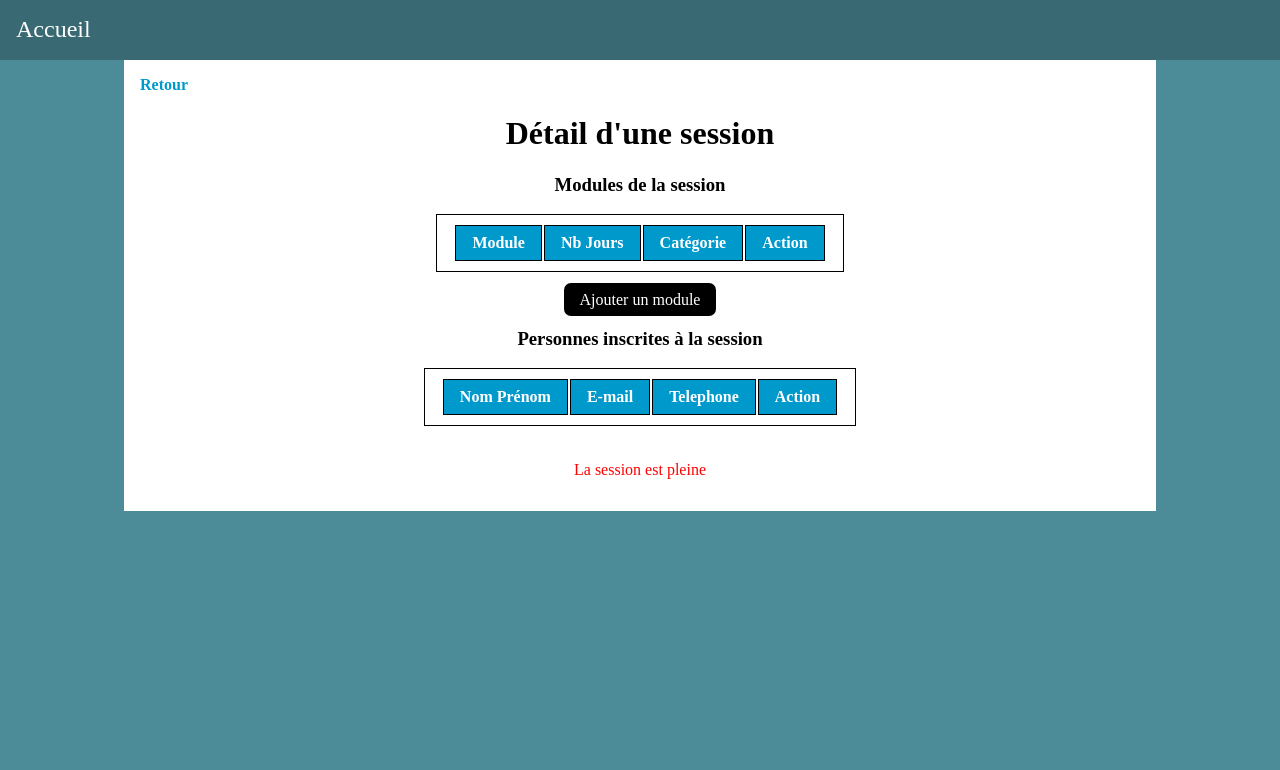
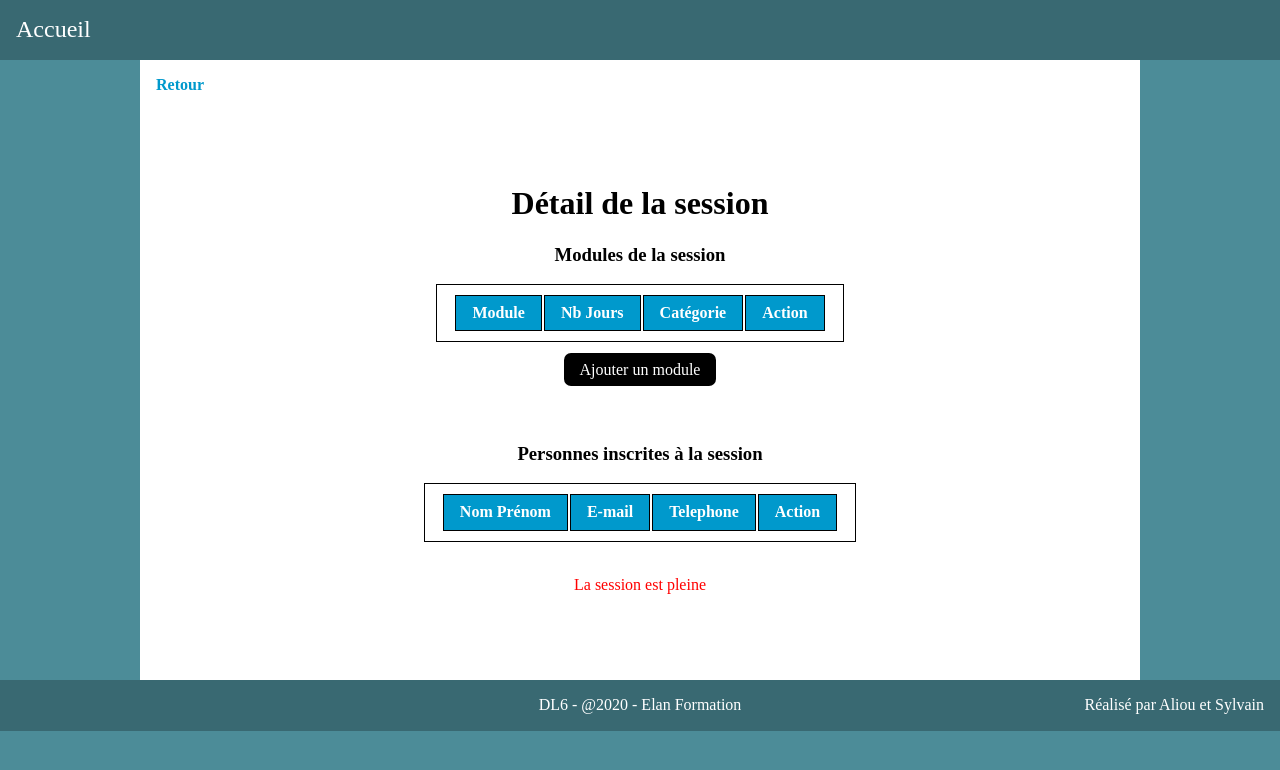
Before and after one commit to adiebate/GestionSession, a Symfony app: template templates/session/showOne.html.twig in a window 1280 px wide. Shown: the top 770 px of the page. Run offline with Twig, Linux system fonts and the light colour scheme; the template is opened without the code that fills it, so the values that code supplies are empty; some libraries are stand-ins or nearby versions.

Commit message:
Modif CSS, Footer

```diff
--- a/public/css/style.css
+++ b/public/css/style.css
@@ -3,16 +3,35 @@ body {
     color: white;
     font-size: 16px;
 }
-
+* {
+    box-sizing: border-box;
+}
 a {
     color: inherit;
     text-decoration: inherit;
 }
 
-header{
+header, footer{
     padding: 1em;
     background: rgba(0, 0, 0, 0.25);
 }
+footer{
+    position: relative;
+    text-align: center;
+}
+footer p{
+    margin: 0;
+}
+.absolute{
+    position: absolute;
+    right: 1em;
+    top:1em;
+}
+
+figure{
+    margin: 70px;
+}
+
 
 nav a {
     font-size: 1.5em;
@@ -67,7 +86,11 @@ table, th, td {
       margin: auto;
       background-color: white;
       color: black;
-      padding: 1em;
+      padding: 1em 1em 70px 1em ;
+  }
+
+  h1{
+      padding-top: 70px;
   }
 
   .flex{
@@ -144,3 +167,6 @@ form ul{
     padding-left:0;
 
 }
+.mt4{
+    margin-top: 4em;
+}
--- a/src/Controller/SessionController.php
+++ b/src/Controller/SessionController.php
@@ -171,10 +171,10 @@ class SessionController extends AbstractController
         if($form->isSubmitted() && $form->isValid()) {
 
             $entityManager->flush();
-
+            $this->addFlash("success", "La session a bien été modifié !");
             return $this->redirectToRoute("session_index");
         }
-        $this->addFlash("success", "La session a bien été modifié !");
+
         return $this->render('session/sessionForm.html.twig', [
             "session_form" => $form->createView()
         ]);
--- a/src/Entity/Stagiaire.php
+++ b/src/Entity/Stagiaire.php
@@ -96,7 +96,7 @@ class Stagiaire
 
     public function getFullName(){
 
-        return $this->prenom." ".$this->nom;
+        return mb_strtoupper($this->nom)." ".$this->prenom;
     }
 
     public function getDateNaissance(): ?\DateTimeInterface
--- a/src/Form/AjoutSessionFormType.php
+++ b/src/Form/AjoutSessionFormType.php
@@ -22,8 +22,8 @@ class AjoutSessionFormType extends AbstractType
 
                 'query_builder' => function (SessionRepository $er) {
 
-                    $qb = $er->createQueryBuilder('se');
-                    return $qb->where($qb->expr()->gt('se.nbPlaces', $qb->expr()->count('se.stagiaires')))
+                    $qb = $er->createQueryBuilder('se')
+                    // return $qb->where($qb->expr()->gt('se.nbPlaces', $qb->expr()->count('se.stagiaires')))
                             ->orderBy('se.intitule');
                 },
                 'choice_label' => 'intitule',
--- a/templates/base.html.twig
+++ b/templates/base.html.twig
@@ -2,23 +2,40 @@
 <html>
     <head>
         <meta charset="UTF-8">
-        <title>{% block title %}Welcome!{% endblock %}</title>
+        <title>{% block title %}Accueil{% endblock %}</title>
         {% block stylesheets %}{% endblock %}
         <link rel="stylesheet" href="https://cdnjs.cloudflare.com/ajax/libs/normalize/8.0.1/normalize.min.css" integrity="sha256-l85OmPOjvil/SOvVt3HnSSjzF1TUMyT9eV0c2BzEGzU=" crossorigin="anonymous" />
         <link rel="stylesheet" href="{{ asset('css/style.css') }}">
 
     </head>
-<header>
-    <nav>
-        <a class="accueil" href="{{ path('home_index') }}">Accueil</a>
-    </nav>
-</header>
+    <body>
+        <header>
+            <nav>
+                <a class="accueil" href="{{ path('home_index') }}">Accueil</a>
+            </nav>
+        </header>
+        <section>
+            <div>
+
+                        {% block body %}{% endblock %}
+                    </div>
+        </section>
+
+        <footer class="centrer">
+
+                <p>
+                    DL6 - @2020 - Elan Formation
+                </p>
 
 
-    <body>
-        <section>
-            {% block body %}{% endblock %}
-        </section>
+                <p class="absolute">
+                    Réalisé par Aliou et Sylvain
+                </p>
+
+
+
+        </footer>
         {% block javascripts %}{% endblock %}
     </body>
+
 </html>
--- a/templates/home/index.html.twig
+++ b/templates/home/index.html.twig
@@ -1,6 +1,6 @@
 {% extends 'base.html.twig' %}
 
-{% block title %}Hello HomeController!{% endblock %}
+{% block title %}Accueil du ProjetDuo{% endblock %}
 
 {% block body %}
 
--- a/templates/session/ajoutModuleForm.html.twig
+++ b/templates/session/ajoutModuleForm.html.twig
@@ -1,13 +1,13 @@
 {% extends 'base.html.twig' %}
 
-{% block title %}Liste des sessions{% endblock %}
+{% block title %}Ajouter un module{% endblock %}
 
 {% block body %}
 
 <a class="retour" href="{{ path('show_one_session', {'id':session.id}) }}">Retour</a>
 
 <div class="example-wrapper">
-    <h1 class="centrer" >Ajouter un module à la session {{ session.intitule }}</h1>
+    <h1 class="centrer" >Ajouter un module à la Session {{ session.intitule }}</h1>
 
     {% for message in app.flashes('success') %}
     <div class="success">
--- a/templates/session/ajoutStagiaireForm.html.twig
+++ b/templates/session/ajoutStagiaireForm.html.twig
@@ -1,13 +1,13 @@
 {% extends 'base.html.twig' %}
 
-{% block title %}Liste des sessions{% endblock %}
+{% block title %}Ajouter un stagiaire{% endblock %}
 
 {% block body %}
 
 <a class="retour" href="{{ path('show_one_session', {'id':session.id}) }}">Retour</a>
 
 <div class="example-wrapper">
-    <h1 class="centrer" >Ajouter un stagiaire à la session {{ session.intitule }}</h1>
+    <h1 class="centrer" >Ajouter un stagiaire à la Session {{ session.intitule }}</h1>
 
     {% for message in app.flashes('success') %}
     <div class="success">
--- a/templates/session/sessionForm.html.twig
+++ b/templates/session/sessionForm.html.twig
@@ -1,13 +1,13 @@
 {% extends 'base.html.twig' %}
 
-{% block title %}Liste des sessions{% endblock %}
+{% block title %}Créer/Modifier une session{% endblock %}
 
 {% block body %}
 
 <a class="retour" href="{{ path('session_index') }}">Retour</a>
 
 <div class="example-wrapper">
-    <h1 class="centrer">Créer une session</h1>
+    <h1 class="centrer">Créer/Modifier une session</h1>
 
     {% for message in app.flashes('success') %}
     <div class="success">
--- a/templates/session/showOne.html.twig
+++ b/templates/session/showOne.html.twig
@@ -1,13 +1,13 @@
 {% extends 'base.html.twig' %}
 
-{% block title %}Liste des sessions{% endblock %}
+{% block title %}Voir une session{% endblock %}
 
 {% block body %}
 
 <a class="retour" href="{{ path('session_index') }}">Retour</a>
 
 <div class="example-wrapper centrer">
-    <h1>Détail d'une session</h1>
+    <h1>Détail de la session {{ session.intitule }}</h1>
 
     {% for message in app.flashes('success') %}
     <div class="success">
@@ -19,9 +19,7 @@
         {{ message }}
     </div>
     {% endfor %}
-
-    <h2>{{ session.intitule }}</h2>
-
+    <div>
         <h3>Modules de la session</h3>
         <table>
             <thead>
@@ -31,7 +29,6 @@
                 <th>Action</th>
             </thead>
             {% for prog in session.contenir %}
-
             <tbody>
                 <tr>
                     <td class="bold">
@@ -46,15 +43,13 @@
                     <td><a href="{{ path('remove_one_module_from_session', {'id':session.id, 'id_contenir':prog.module.id}) }}">&xotime;</a></td>
                 </tr>
             </tbody>
-
-
             {% endfor %}
-
-
-
         </table>
         <br>
         <a class="submit" href="{{ path('ajout_module', {'id':session.id}) }}">Ajouter un module</a>
+    </div>
+    <div class="mt4">
+
         <h3>Personnes inscrites à la session</h3>
         <table>
             <thead>
@@ -65,25 +60,23 @@
             </thead>
             <tbody>
             {% for inscrit in session.stagiaires %}
-
                 <tr>
-                <td class="bold"><a href="{{ path('showOne_stagiaire', {'id':inscrit.id}) }}">{{ inscrit.nom }} {{ inscrit.prenom }}</a></td>
+                    <td class="bold"><a href="{{ path('showOne_stagiaire', {'id':inscrit.id}) }}">{{ inscrit.fullName }}</a></td>
                     <td>{{ inscrit.mail }}</td>
                     <td>{{ inscrit.telephone }}</td>
                     <td><a href="{{ path('remove_one_stagiaire_from_session', {'id':session.id, 'id_stagiaire':inscrit.id}) }}">&xotime;</a> </td>
-
                 </tr>
-
             {% endfor %}
             </tbody>
         </table>
+
         <br>
         {% if (session.nbPlaces) - (session.stagiaires|length) > 0 %}
         <a class="submit" href="{{ path('ajout_stagiaire', {'id':session.id}) }}">Ajouter un stagiaire à la session</a>
         {% else %}
         <p style="color:red">La session est pleine</p>
         {% endif %}
-
+    </div>
 
 
 </div>
--- a/templates/stagiaire/ajoutSessionForm.html.twig
+++ b/templates/stagiaire/ajoutSessionForm.html.twig
@@ -1,13 +1,13 @@
 {% extends 'base.html.twig' %}
 
-{% block title %}Liste des sessions{% endblock %}
+{% block title %}Ajouter une session{% endblock %}
 
 {% block body %}
 
 <a class="retour" href="{{ path('showOne_stagiaire', {'id':stagiaire.id}) }}">Retour</a>
 
 <div class="example-wrapper">
-    <h1 class="centrer">Ajouter une session au stagiaire {{ stagiaire.nom ~ ' ' ~ stagiaire.prenom  }}</h1>
+    <h1 class="centrer">Ajouter une Session au Stagiaire {{ stagiaire.fullName  }}</h1>
 
     {% for message in app.flashes('success') %}
     <div class="success">
--- a/templates/stagiaire/index.html.twig
+++ b/templates/stagiaire/index.html.twig
@@ -1,6 +1,6 @@
 {% extends 'base.html.twig' %}
 
-{% block title %}Hello StagiaireController!{% endblock %}
+{% block title %}Liste des stagiaires{% endblock %}
 
 {% block body %}
 
@@ -33,7 +33,7 @@
 
         <tr class="centrer">
                 <td>
-                    <a class="bold" href="{{ path('showOne_stagiaire', {'id':stagiaire.id}) }}">{{ stagiaire.nom }} {{ stagiaire.prenom }}</a>
+                    <a class="bold" href="{{ path('showOne_stagiaire', {'id':stagiaire.id}) }}">{{ stagiaire.fullName }}</a>
                 </td>
 
                 <td>
--- a/templates/stagiaire/showOne.html.twig
+++ b/templates/stagiaire/showOne.html.twig
@@ -1,6 +1,6 @@
 {% extends 'base.html.twig' %}
 
-{% block title %}Hello StagiareController!{% endblock %}
+{% block title %}Voir un stagiaire{% endblock %}
 
 {% block body %}
 
@@ -23,7 +23,7 @@
     {% endfor %}
    <br>
     <div class="boiteStag">
-        <h2>{{stagiaire.nom ~ ' ' ~ stagiaire.prenom}}</h2>
+        <h2>{{stagiaire.nom|upper ~ ' ' ~ stagiaire.prenom}}</h2>
 
         <p><span class="bold">Né le:</span> {{stagiaire.dateNaissance | date("d/m/Y")}}<br>
             <span class="bold">Mail :</span> {{stagiaire.mail}}<br>
--- a/templates/stagiaire/stagiaireForm.html.twig
+++ b/templates/stagiaire/stagiaireForm.html.twig
@@ -1,6 +1,6 @@
 {% extends 'base.html.twig' %}
 
-{% block title %}Liste des stagiaires{% endblock %}
+{% block title %}Créer un stagiaire{% endblock %}
 
 {% block body %}
 
@@ -24,8 +24,5 @@
     {{ form(stagiaire_form) }}
 </div>
 
-
-
-
 </div>
 {% endblock %}
```
Also changed, not shown: src/Entity/Session.php (+1 -7 lines), src/Migrations/Version20200222110325.php (added, +55 -0 lines). Lines whose indentation alone changed are shown as unchanged.
